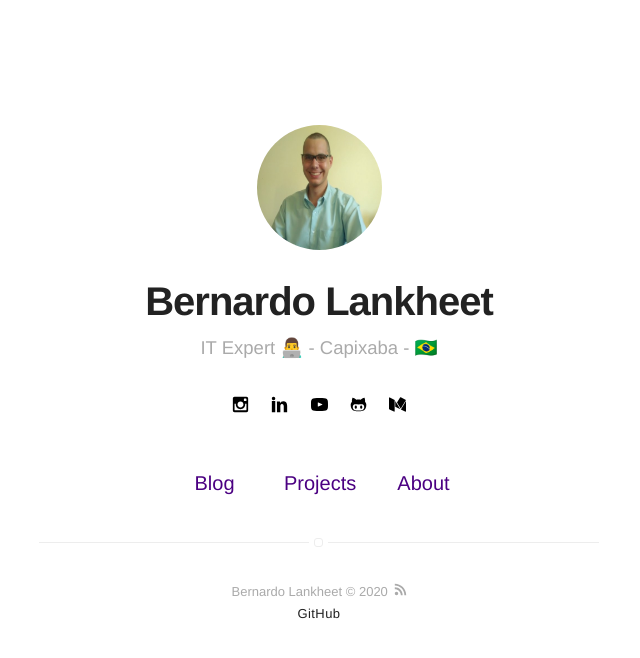
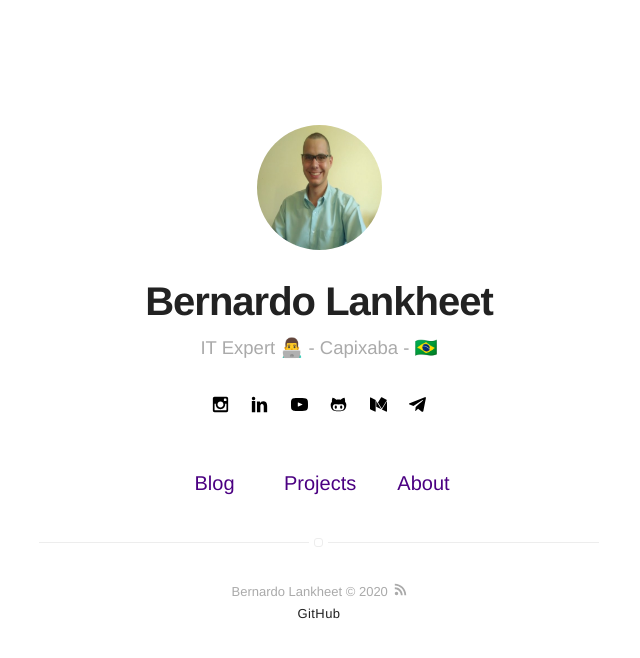
Before and after one commit to bernardolankheet/bernardolankheet.github.io, a Jekyll site: the page built from index.html, in a window 1280 px wide. Shown: the top 658 px of the page, without its empty margins (321-961 px from the left). Built offline with Jekyll 4.4.1, drawn with Linux system fonts in a browser that asks for light colours.

Commit message:
Inclusao Telegram

```diff
--- a/_config.yml
+++ b/_config.yml
@@ -34,23 +34,24 @@ disqus:
   categories: #[blog, project] # only show disqus for posts that have these categories
 
 # if you don't have any of social below, comment the line
+# email: myemail@gmail.com
+instagram: bernardolank
+github: bernardolankheet
+telegram: bernardolankheet
+linkedin: bernardo-lankheet
+youtube: channel/UCTFH_J83ayNu6cz3stYxptg
+medium: bernardolankheet
+# spotify: myspotify
+# pinterest: mypinterest
 # facebook: myfacebook
 # twitter: mytwitter
-instagram: bernardolank
-# pinterest: mypinterest
-linkedin: bernardo-lankheet
-youtube: channel/UCTFH_J83ayNu6cz3stYxptg
-# spotify: myspotify
-github: bernardolankheet
 # gitlab: mygitlab
 # lastfm: mylastfm
 # stackoverflow: 7044681/mystackoverflow
 # quora: userquora
 # reddit: username
-medium: bernardolankheet
 # vimeo: myvimeo
 # lanyrd: mylanyrd
-# email: myemail@gmail.com
 
 authors:
   bernardolankheet:
--- a/_includes/icons.html
+++ b/_includes/icons.html
@@ -136,6 +136,13 @@
             />
         </symbol>
 
+        <symbol id="icon-telegram" viewBox="0 0 32 32">
+            <title>telegram</title>
+            <path
+                d="M29.638 2.522l-28.397 11.136c0 0-1.344 0.461-1.235 1.306 0.109 0.851 1.203 1.235 1.203 1.235l7.142 2.406 17.152-10.893c0 0 0.992-0.602 0.954 0 0 0 0.179 0.109-0.352 0.602s-13.523 12.262-13.523 12.262l-0.883 7.814c0.397 0.173 0.755-0.102 0.755-0.102l4.64-4.23 7.168 5.536c1.946 0.851 2.65-0.922 2.65-0.922l5.056-25.498c0.006-1.677-2.33-0.653-2.33-0.653z"
+            />
+        </symbol>
+
         <symbol id="icon-stackoverflow" viewBox="0 0 878 1024">
             <title>stackoverflow</title>
             <path
--- a/_includes/social-links.html
+++ b/_includes/social-links.html
@@ -106,4 +106,10 @@
             <svg class="icon icon-mail"><use xlink:href="#icon-mail"></use></svg>
         </a>
     {% endif %}
+
+    {% if site.telegram %}
+        <a class="link" data-title= "telegram.me/{{ site.telegram }}" href="https://telegram.me/{{ site.telegram }}" target="_blank">
+             <svg class="icon icon-telegram"><use xlink:href="#icon-telegram"></use></svg>
+        </a>
+    {% endif %}
 </div>
```
